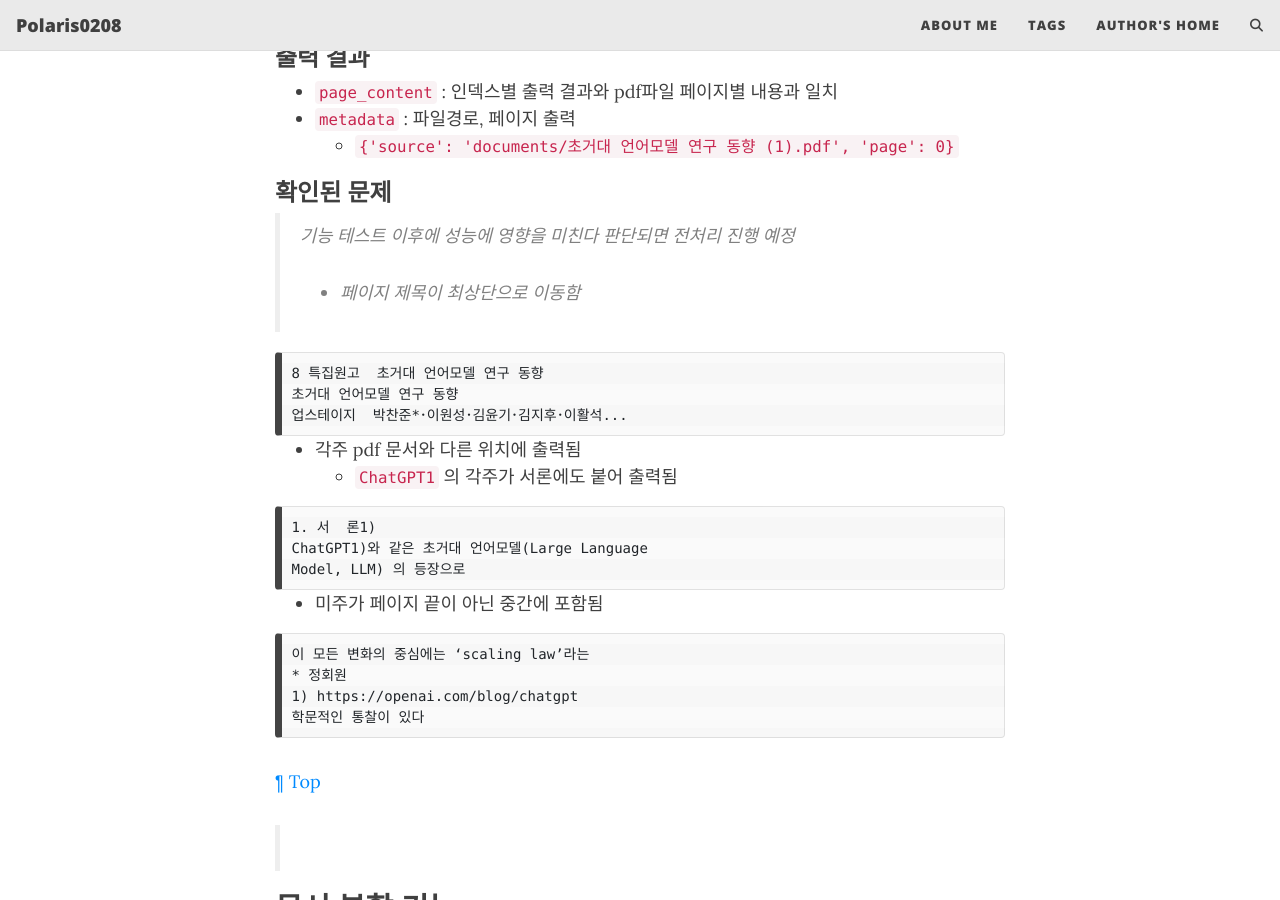
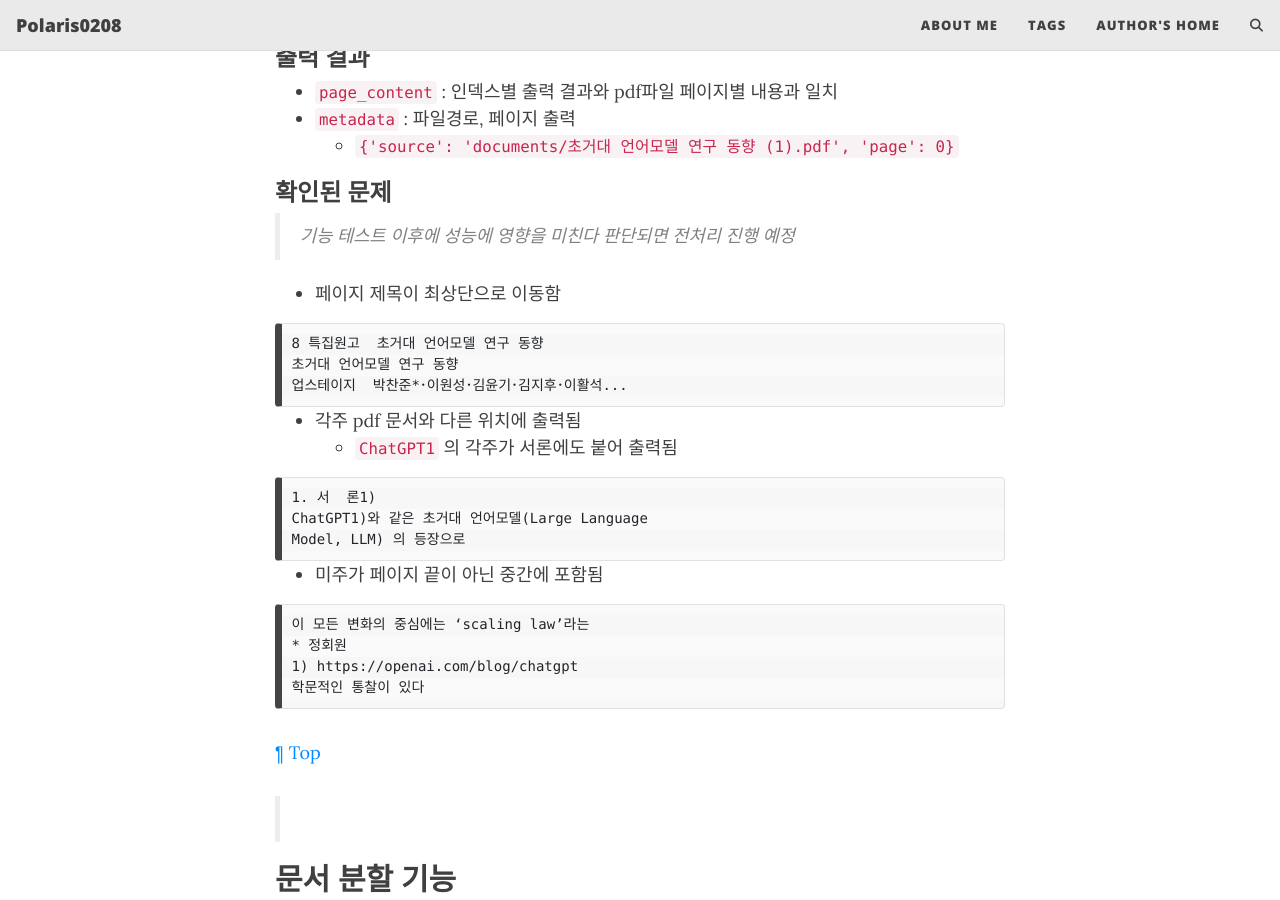
Before and after one commit to polaris0208/polaris0208.github.io, a Jekyll site: the page built from _posts/2024-11-14-LLM-RAG-Chatbot-1.md, in a window 1280 px wide and 900 px high, scrolled down 3748 px. Built offline with Jekyll 4.4.1, drawn with Linux system fonts in a browser that asks for light colours; comment, search, counter and statistics services are not loaded.

````diff
--- a/_posts/2024-11-14-LLM-RAG-Chatbot-1.md
+++ b/_posts/2024-11-14-LLM-RAG-Chatbot-1.md
@@ -150,8 +150,8 @@ print(f"\n[metadata]\n{docs[page].metadata}\n")
   - `{'source': 'documents/초거대 언어모델 연구 동향 (1).pdf', 'page': 0}`
 
 ### 확인된 문제
+> 기능 테스트 이후에 성능에 영향을 미친다 판단되면 전처리 진행 예정
 
-> 기능 테스트 이후에 성능에 영향을 미친다 판단되면 전처리 진행 예정
 - 페이지 제목이 최상단으로 이동함
 
 ```
````
